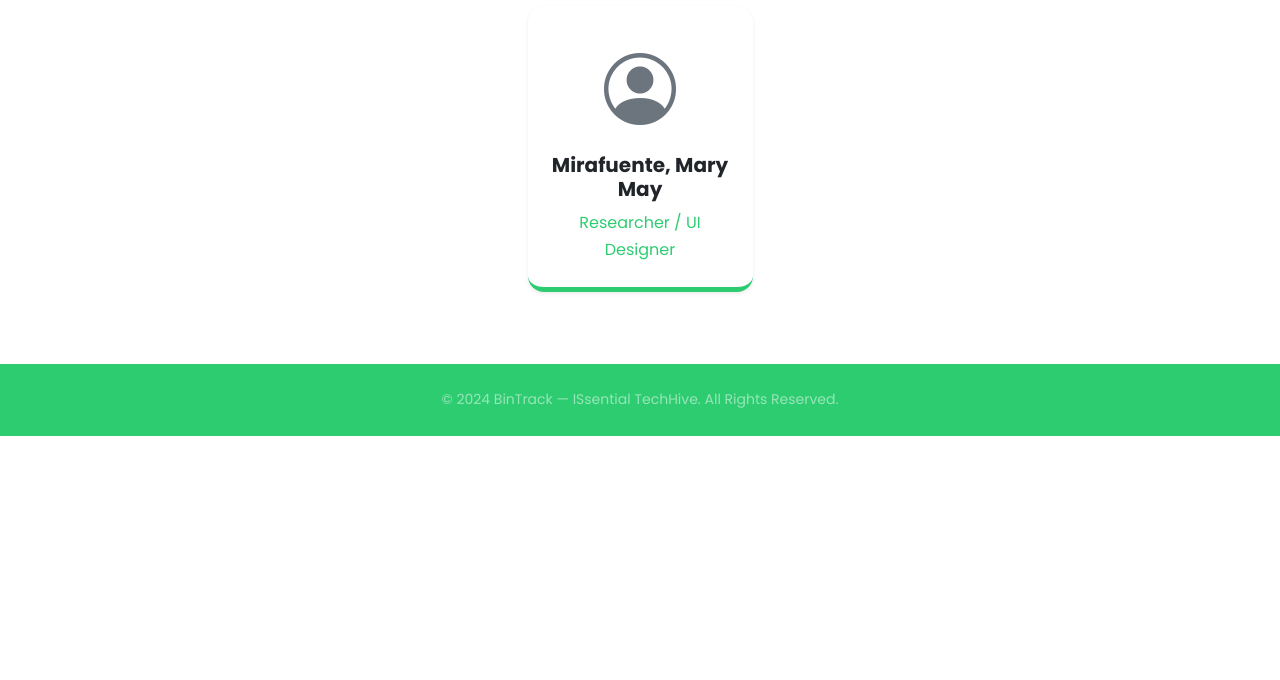
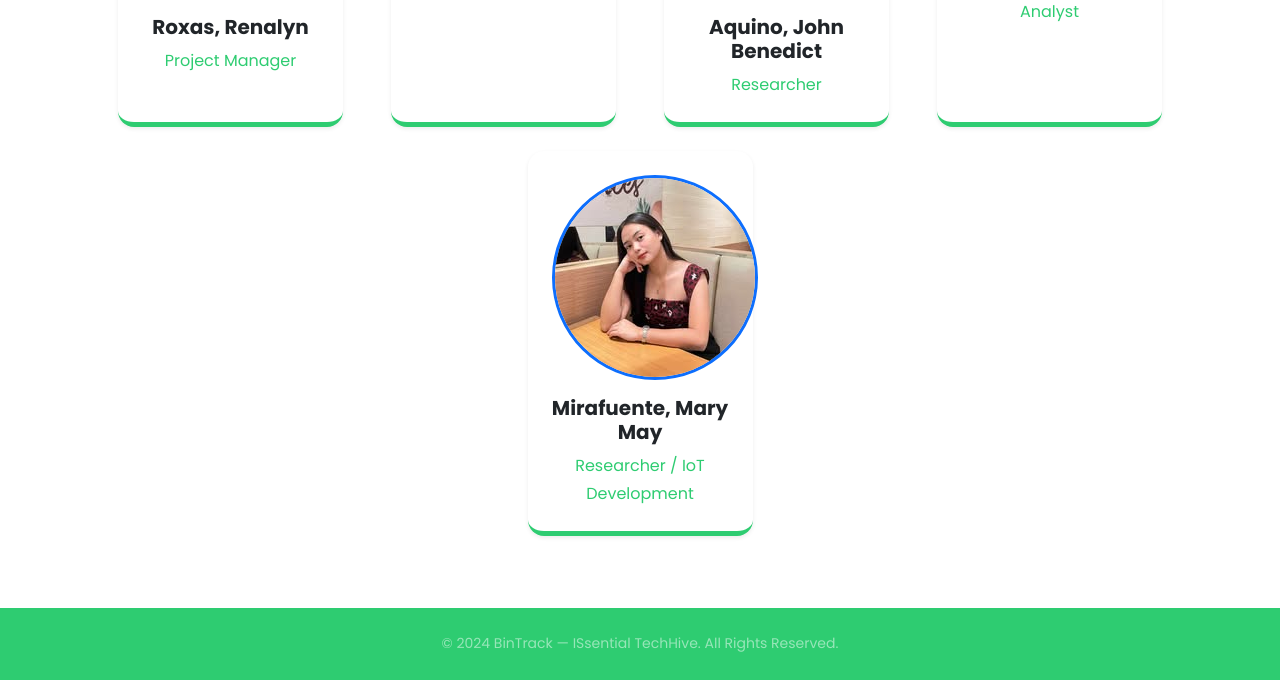
Before and after one commit to imsandreee/bintrack-final, a PHP site: page / in a window 1280 px wide. Shown: the part 4260-4940 px from the top of the page. Before the commit the page ends 4696 px from the top, so only its background shows below. Run offline with PHP 8.4, Linux system fonts and the light colour scheme.

Commit message:
bahala na this

```diff
--- a/index.php
+++ b/index.php
@@ -240,7 +240,7 @@ include 'includes/home/navbar.php';
             <div class="col-lg-3 col-md-6 mb-4">
                 <div class="card team-card h-100 shadow-sm border-0 text-center">
                     <div class="card-body p-4">
-                            <i class="bi bi-person-circle icon-xl text-secondary mb-3"></i>
+                        <img src="assets/img/team/roxas.jpg" alt="Roxas, Renalyn" class="team-photo mb-3 rounded-circle border border-primary border-3">
                         <h5 class="card-title fw-bold">Roxas, Renalyn</h5>
                         <p class="card-text text-primary">Project Manager</p>
                     </div>
@@ -249,36 +249,36 @@ include 'includes/home/navbar.php';
             <div class="col-lg-3 col-md-6 mb-4">
                 <div class="card team-card h-100 shadow-sm border-0 text-center">
                     <div class="card-body p-4">
-                            <i class="bi bi-person-circle icon-xl text-secondary mb-3"></i>
+                        <img src="assets/img/team/dree.jpg" alt="Antang, Sandree" class="team-photo mb-3 rounded-circle border border-primary border-3">
                         <h5 class="card-title fw-bold">Antang, Sandree</h5>
-                            <p class="card-text text-primary">Researcher / Back-End Developer</p>
+                        <p class="card-text text-primary">Full Stack Developer </p>
                     </div>
                 </div>
             </div>
             <div class="col-lg-3 col-md-6 mb-4">
                 <div class="card team-card h-100 shadow-sm border-0 text-center">
                     <div class="card-body p-4">
-                            <i class="bi bi-person-circle icon-xl text-secondary mb-3"></i>
+                        <img src="assets/img/team/aquino_jb.jpg" alt="Aquino, John Benedict" class="team-photo mb-3 rounded-circle border border-primary border-3">
                         <h5 class="card-title fw-bold">Aquino, John Benedict</h5>
-                            <p class="card-text text-primary">Back-End & Front-End Developer</p>
+                        <p class="card-text text-primary">Researcher</p>
                     </div>
                 </div>
             </div>
             <div class="col-lg-3 col-md-6 mb-4">
                 <div class="card team-card h-100 shadow-sm border-0 text-center">
                     <div class="card-body p-4">
-                            <i class="bi bi-person-circle icon-xl text-secondary mb-3"></i>
+                        <img src="assets/img/team/mishs.jpg" alt="Dueñas, Jan Mishael" class="team-photo mb-3 rounded-circle border border-primary border-3">
                         <h5 class="card-title fw-bold">Dueñas, Jan Mishael</h5>
-                            <p class="card-text text-primary">Researcher / System Analyst / Back-End Developer</p>
+                        <p class="card-text text-primary">Researcher / System Analyst </p>
                     </div>
                 </div>
             </div>
             <div class="col-lg-3 col-md-6 mb-4">
                 <div class="card team-card h-100 shadow-sm border-0 text-center">
                     <div class="card-body p-4">
-                            <i class="bi bi-person-circle icon-xl text-secondary mb-3"></i>
+                        <img src="assets/img/team/mary.jpg" alt="Mirafuente, Mary May" class="team-photo mb-3 rounded-circle border border-primary border-3">
                         <h5 class="card-title fw-bold">Mirafuente, Mary May</h5>
-                            <p class="card-text text-primary">Researcher / UI Designer</p>
+                        <p class="card-text text-primary">Researcher / IoT Development</p>
                     </div>
                 </div>
             </div>
```
Also changed, not shown: assets/img/team/dree.jpg (added), assets/img/team/mary.jpg (added), assets/img/team/mishs.jpg (added). Lines whose indentation alone changed are shown as unchanged.
